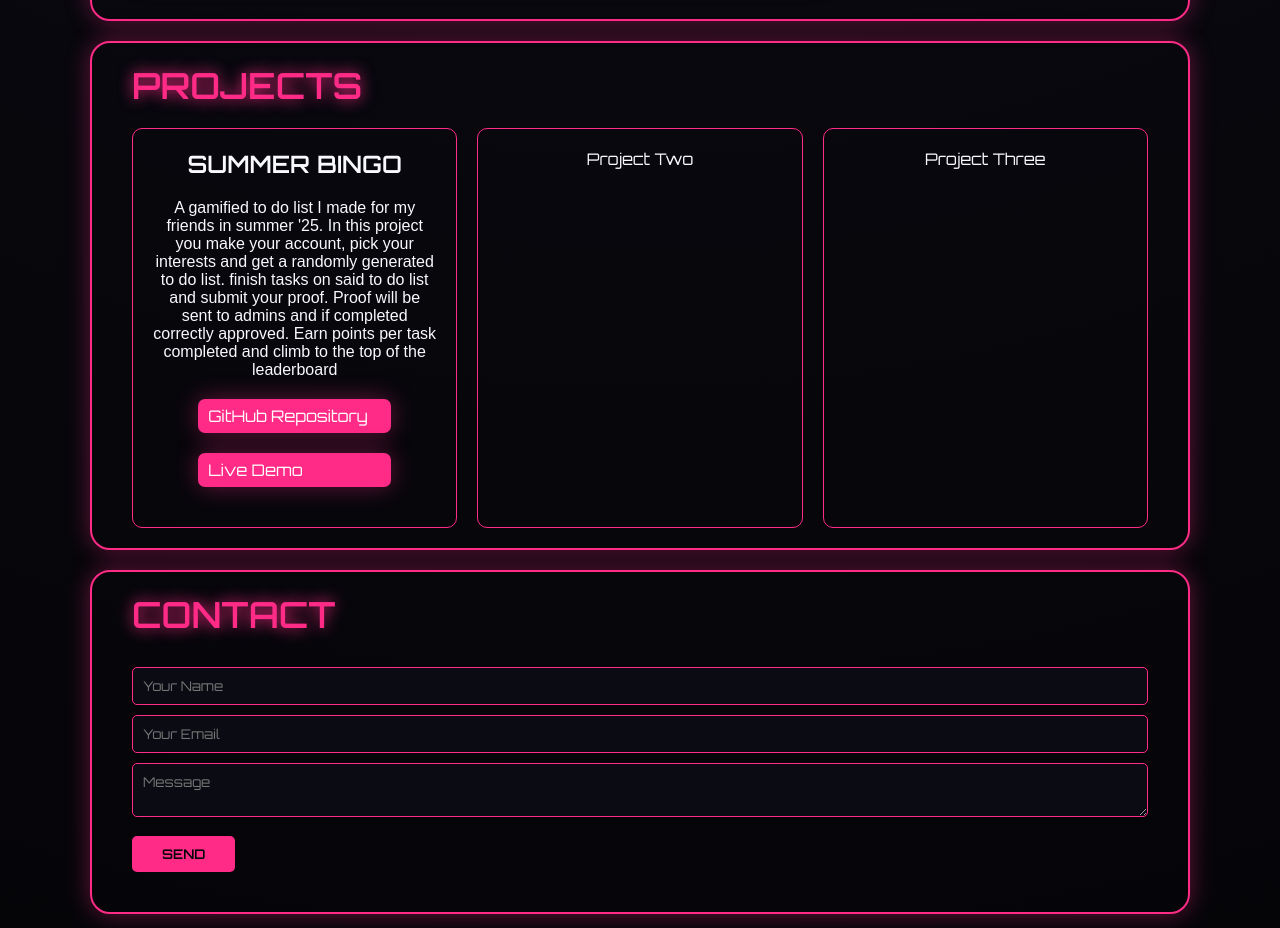
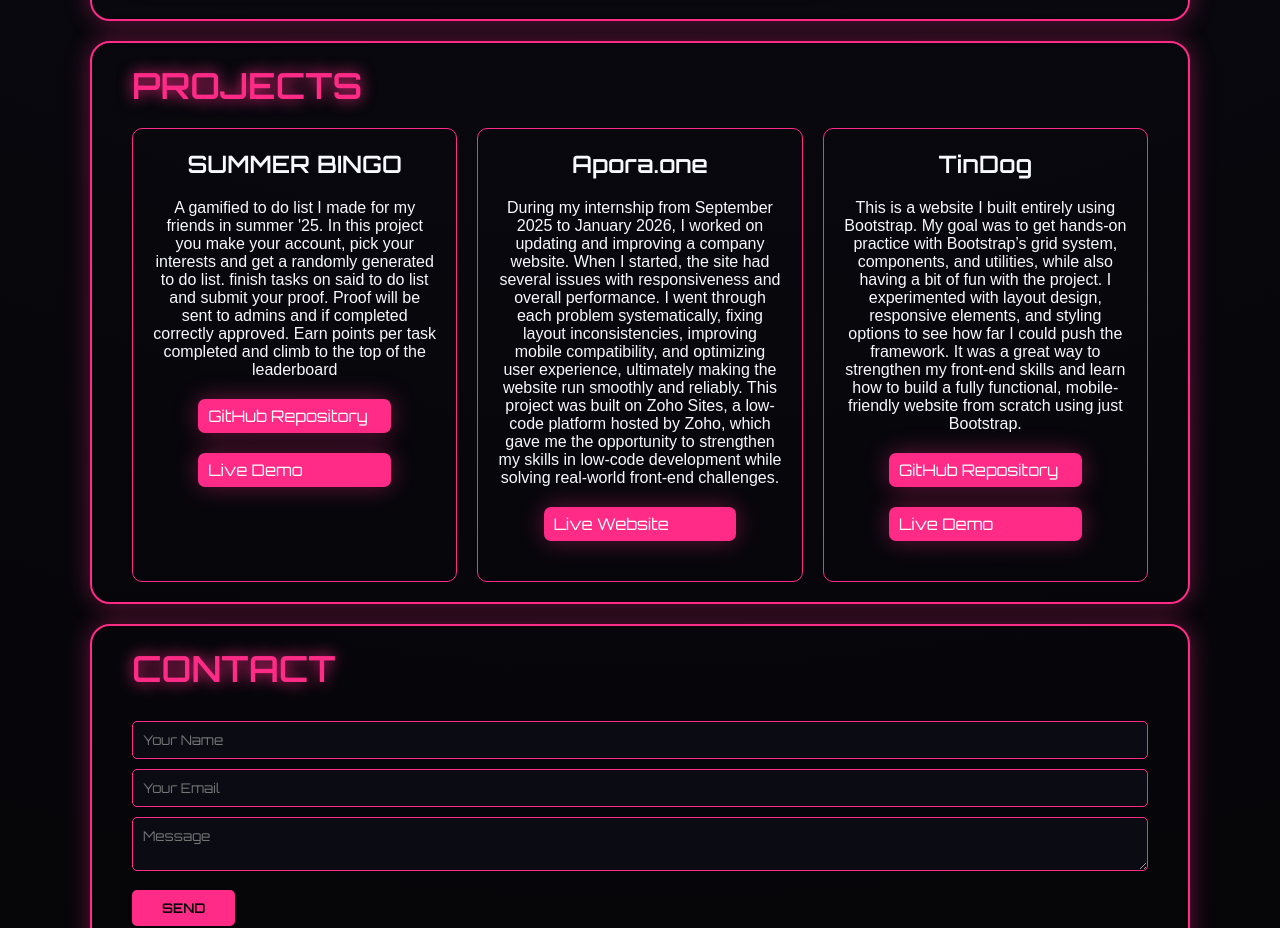
Before and after one commit to m1orez/Portfolio-26, a plain HTML site: page index.html in a window 1280 px wide. Shown: the part 1238-2166 px from the top of the page. Drawn offline with Linux system fonts and the light colour scheme.

Commit message:
projects added

```diff
--- a/index.html
+++ b/index.html
@@ -37,12 +37,13 @@
       <p class="about-text">
         I’m a Software Engineer Intern at Apora and a Computer Software
         Engineering student at Grafisch Lyceum Rotterdam, expected to graduate
-        in 2026.<br> I focus on front-end development and enjoy building clean,
-        intuitive, and user-friendly interfaces. I have experience with JSX,
-        JavaScript, HTML, Zoho CRM, and Zoho Creator, backed by a front-end
-        development bootcamp. I love turning ideas into real, working products
-        and I’m always excited to learn, improve, and collaborate with
-        development teams.
+        in 2026.<br />
+        I focus on front-end development and enjoy building clean, intuitive,
+        and user-friendly interfaces. I have experience with JSX, JavaScript,
+        HTML, Zoho CRM, and Zoho Creator, backed by a front-end development
+        bootcamp. I love turning ideas into real, working products and I’m
+        always excited to learn, improve, and collaborate with development
+        teams.
       </p>
       <a
         href="https://udemy-certificate.s3.amazonaws.com/image/UC-f3b0356d-cab8-4a8d-a570-4d12f60972a4.jpg"
@@ -55,13 +56,56 @@
 
       <div class="projects-grid">
         <div class="project-card">
-            <h2>SUMMER BINGO</h2>
-            <p>A gamified to do list I made for my friends in summer '25. In this project you make your account, pick your interests and get a randomly generated to do list. finish tasks on said to do list and submit your proof. Proof will be sent to admins and if completed correctly approved. Earn points per task completed and climb to the top of the leaderboard</p>
-            <a href="https://github.com/m1orez/summer-bingo" target="_blank">GitHub Repository</a>
-            <a href="https://m1orez.github.io/summer-bingo/" target="_blank">Live Demo</a>
+          <h2>SUMMER BINGO</h2>
+          <p>
+            A gamified to do list I made for my friends in summer '25. In this
+            project you make your account, pick your interests and get a
+            randomly generated to do list. finish tasks on said to do list and
+            submit your proof. Proof will be sent to admins and if completed
+            correctly approved. Earn points per task completed and climb to the
+            top of the leaderboard
+          </p>
+          <a href="https://github.com/m1orez/summer-bingo" target="_blank"
+            >GitHub Repository</a
+          >
+          <a href="https://m1orez.github.io/summer-bingo/" target="_blank"
+            >Live Demo</a
+          >
         </div>
-        <div class="project-card">Project Two</div>
-        <div class="project-card">Project Three</div>
+        <div class="project-card">
+          <h2>Apora.one</h2>
+          <p>
+            During my internship from September 2025 to January 2026, I worked
+            on updating and improving a company website. When I started, the
+            site had several issues with responsiveness and overall performance.
+            I went through each problem systematically, fixing layout
+            inconsistencies, improving mobile compatibility, and optimizing user
+            experience, ultimately making the website run smoothly and reliably.
+            This project was built on Zoho Sites, a low-code platform hosted by
+            Zoho, which gave me the opportunity to strengthen my skills in
+            low-code development while solving real-world front-end challenges.
+          </p>
+          <a href="https://www.apora.one/" target="_blank">Live Website</a>
+        </div>
+        <div class="project-card">
+          <h2>TinDog</h2>
+          <p>
+            This is a website I built entirely using Bootstrap. My goal was to
+            get hands-on practice with Bootstrap’s grid system, components, and
+            utilities, while also having a bit of fun with the project. I
+            experimented with layout design, responsive elements, and styling
+            options to see how far I could push the framework. It was a great
+            way to strengthen my front-end skills and learn how to build a fully
+            functional, mobile-friendly website from scratch using just
+            Bootstrap.
+          </p>
+          <a href="https://github.com/m1orez/tindog" target="_blank"
+            >GitHub Repository</a
+          >
+          <a href="https://m1orez.github.io/tindog/" target="_blank"
+            >Live Demo</a
+          >
+        </div>
       </div>
     </section>
 
```
